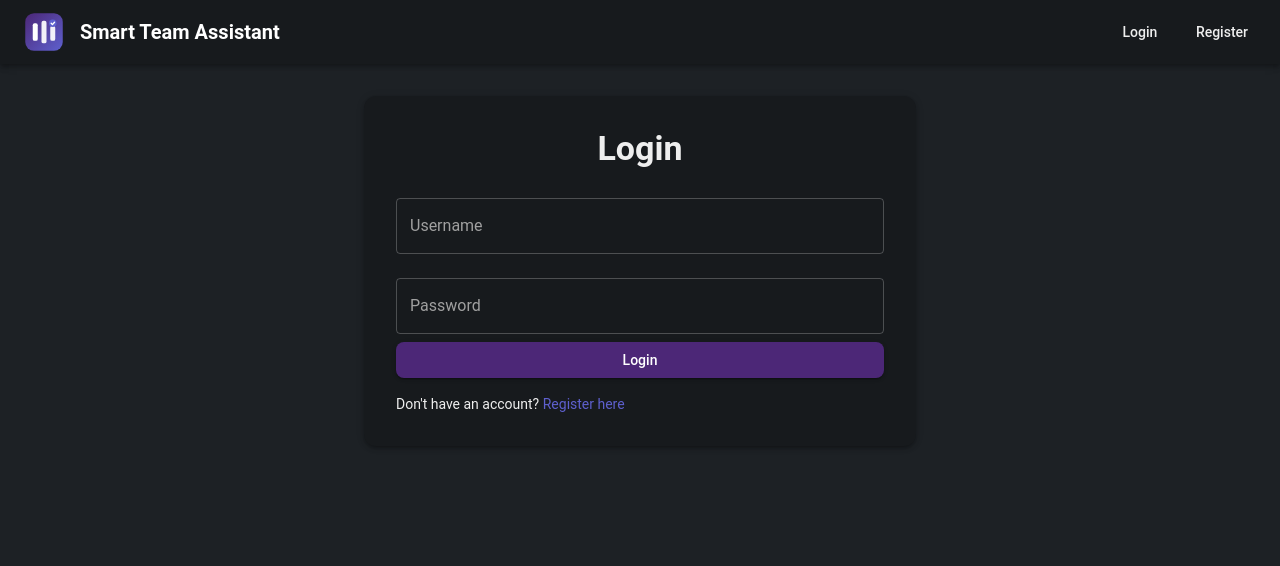
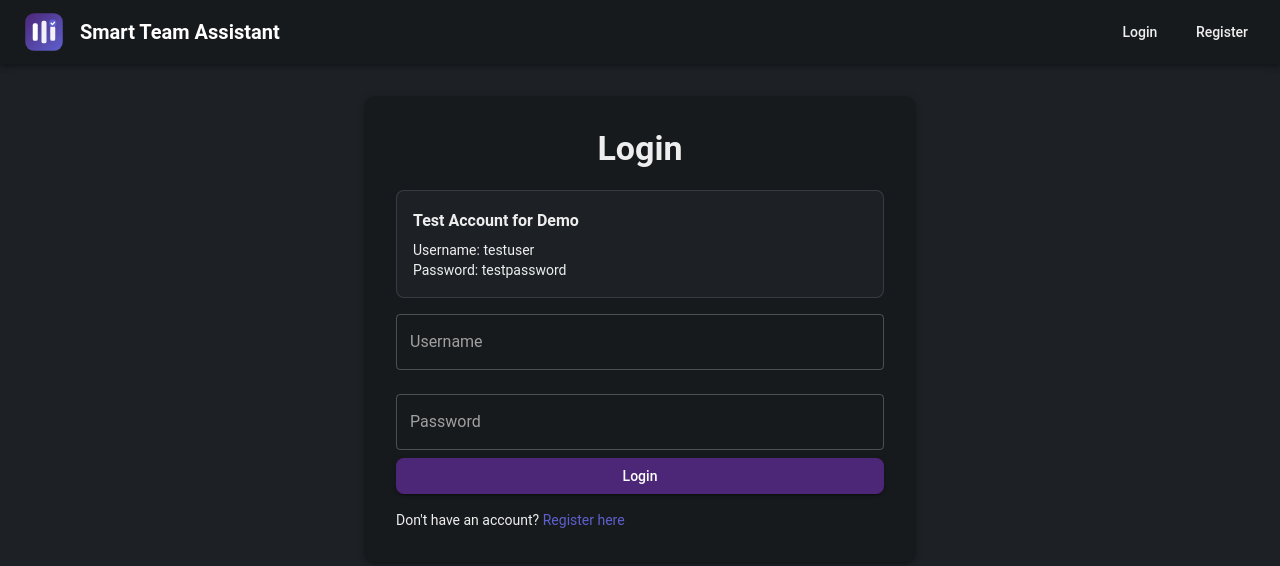
Before and after one commit to prbyl0809/smart_team_assistant, a React (Vite) app in the folder frontend/: page /login in a window 1280 px wide. Shown: the top 566 px of the page. Built offline with nearby package versions, Linux system fonts and the light colour scheme.

Commit message:
Add demo credentials display to Login Page for user guidance

```diff
--- a/frontend/src/pages/LoginPage.tsx
+++ b/frontend/src/pages/LoginPage.tsx
@@ -11,6 +11,11 @@ import { useState } from "react";
 import { useLogin } from "../features/auth/hooks/useLogin";
 import { useNavigate, Link as RouterLink, useLocation } from "react-router-dom";
 import { useAuth } from "../features/auth/hooks/useAuth";
+
+const demoCredentials = {
+  username: "testuser",
+  password: "testpassword",
+};
 
 export default function Login() {
   const [username, setUsername] = useState("");
@@ -45,6 +50,31 @@ export default function Login() {
           <Typography variant="h4" gutterBottom>
             Login
           </Typography>
+
+          <Box
+            sx={{
+              width: "100%",
+              mt: 1,
+              p: 2,
+              borderRadius: 2,
+              backgroundColor: "background.default",
+              border: (theme) => `1px solid ${theme.palette.divider}`,
+            }}
+          >
+            <Typography
+              variant="subtitle1"
+              gutterBottom
+              sx={{ fontWeight: 600 }}
+            >
+              Test Account for Demo
+            </Typography>
+            <Typography variant="body2">
+              Username: {demoCredentials.username}
+            </Typography>
+            <Typography variant="body2">
+              Password: {demoCredentials.password}
+            </Typography>
+          </Box>
 
           {errorMsg && (
             <Typography color="error" gutterBottom>
```
